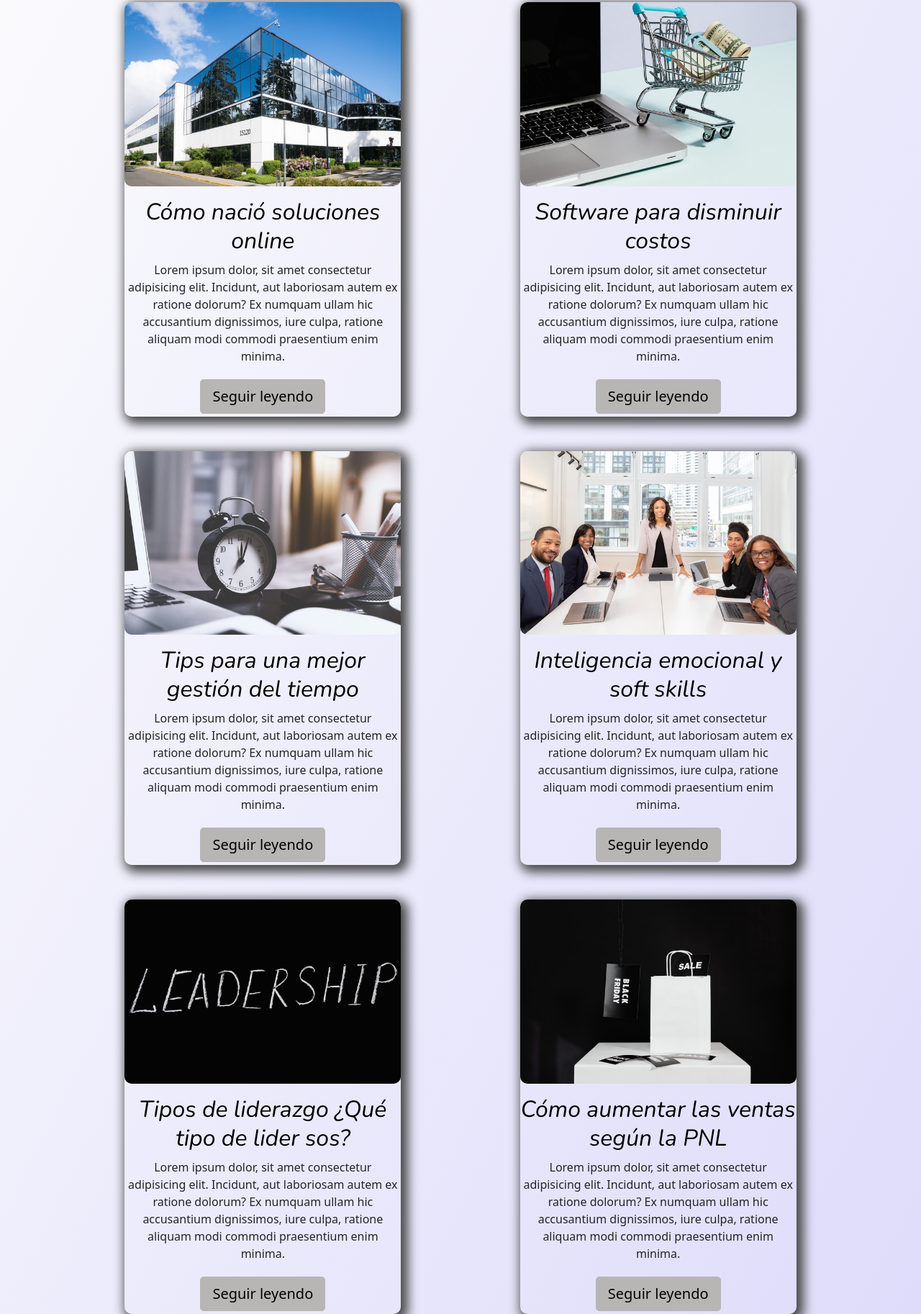
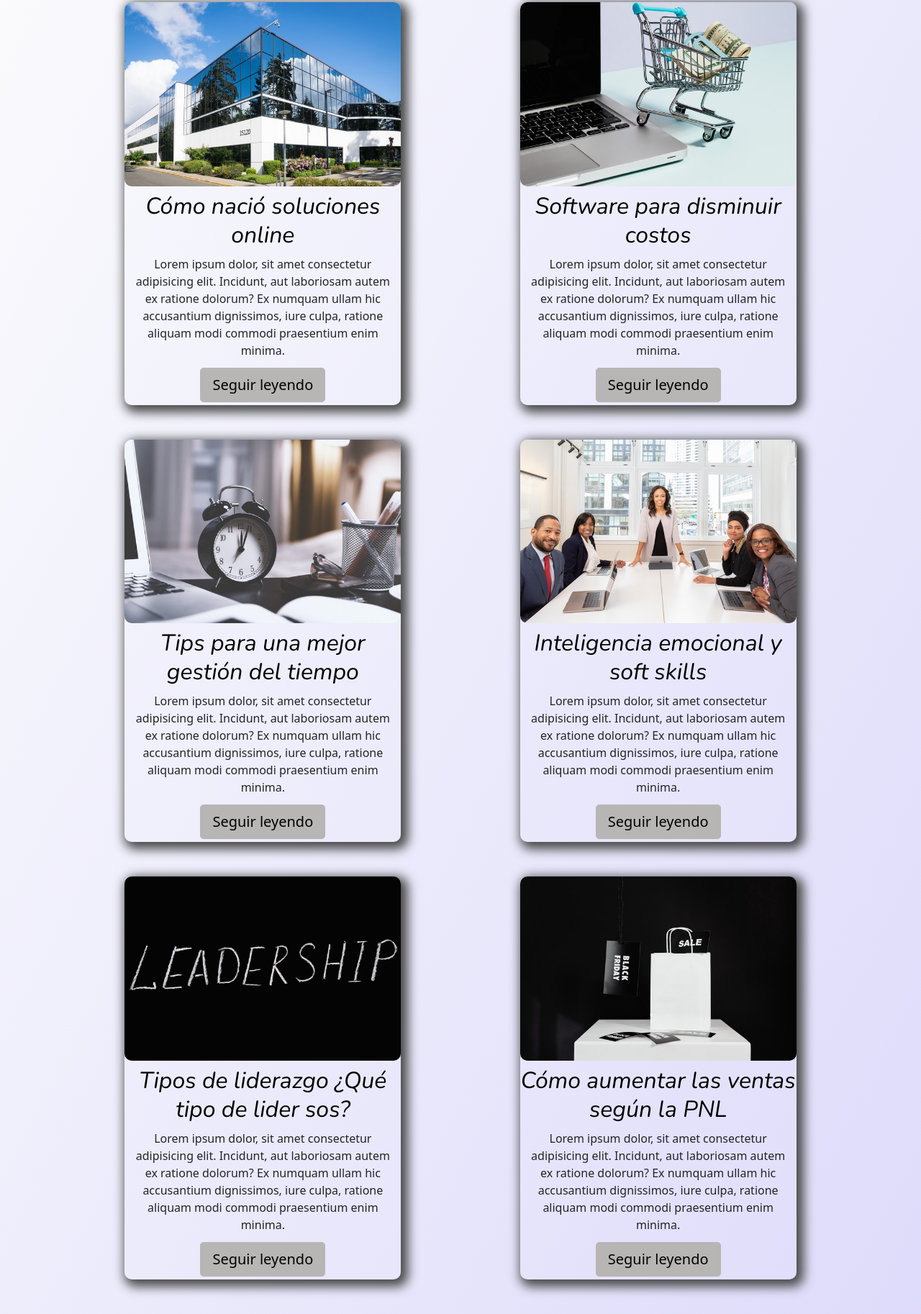
Before and after one commit to nahuel-lopez-dev/proyecto-coderhouse, a plain HTML site: page views/blog.html in a window 1280 px wide. Shown: the part 405-2231 px from the top of the page at 72% size. Drawn offline with nearby package versions, Linux system fonts and the light colour scheme.

Commit message:
Corrigiendo márgenes

```diff
--- a/assets/scss/style.scss
+++ b/assets/scss/style.scss
@@ -598,6 +598,10 @@ $theme-colors: (
         width: 90vw;
     }
 
+    .contenedorPilares {
+        margin: 0.25rem 1rem 1rem 1rem;
+    }
+
     .tituloValores {
         font-size: 1.5rem;
         padding-bottom: 2rem;
--- a/views/blog.html
+++ b/views/blog.html
@@ -68,8 +68,8 @@
   <section class="contenedorPilares">
     <article class="cajita">
       <a href="#"><img src="../img/edificio.jpg" class="articulo" alt="Imagen de una empresa"></a>
-      <h2 class="parrafo mt-3">Cómo nació soluciones online</h2>
-      <p>Lorem ipsum dolor, sit amet consectetur adipisicing elit. Incidunt, aut laboriosam autem ex ratione dolorum? Ex
+      <h2 class="parrafo mt-2">Cómo nació soluciones online</h2>
+      <p class="m-2">Lorem ipsum dolor, sit amet consectetur adipisicing elit. Incidunt, aut laboriosam autem ex ratione dolorum? Ex
         numquam ullam hic accusantium dignissimos, iure culpa, ratione aliquam modi commodi praesentium enim minima.</p>
       <a href="#" button type="button" class="btn btn-primary btn-lg m-1">Seguir leyendo</a>
     </article>
@@ -78,8 +78,8 @@
     <article class="cajita">
       <a href="#"><img src="../img/disminucionCostos.jpg" class="articulo"
           alt="Imagen de una laptop y al lado un carrito de compras con dinero adentro"></a>
-      <h2 class="parrafo mt-3">Software para disminuir costos</h2>
-      <p>Lorem ipsum dolor, sit amet consectetur adipisicing elit. Incidunt, aut laboriosam autem ex ratione dolorum? Ex
+      <h2 class="parrafo mt-2">Software para disminuir costos</h2>
+      <p class="m-2">Lorem ipsum dolor, sit amet consectetur adipisicing elit. Incidunt, aut laboriosam autem ex ratione dolorum? Ex
         numquam ullam hic accusantium dignissimos, iure culpa, ratione aliquam modi commodi praesentium enim minima.</p>
       <a href="#" button type="button" class="btn btn-primary btn-lg m-1">Seguir leyendo</a>
     </article>
@@ -87,8 +87,8 @@
     <article class="cajita">
       <a href="#"><img src="../img/gestionDelTiempo.jpg" class="articulo"
           alt="Imagen de un escritorio con una laptop, con lapicero y un reloj"></a>
-      <h2 class="parrafo mt-3">Tips para una mejor gestión del tiempo</h2>
-      <p>Lorem ipsum dolor, sit amet consectetur adipisicing elit. Incidunt, aut laboriosam autem ex ratione dolorum? Ex
+      <h2 class="parrafo mt-2">Tips para una mejor gestión del tiempo</h2>
+      <p class="m-2">Lorem ipsum dolor, sit amet consectetur adipisicing elit. Incidunt, aut laboriosam autem ex ratione dolorum? Ex
         numquam ullam hic accusantium dignissimos, iure culpa, ratione aliquam modi commodi praesentium enim minima.</p>
       <a href="#" button type="button" class="btn btn-primary btn-lg m-1">Seguir leyendo</a>
     </article>
@@ -96,8 +96,8 @@
     <article class="cajita">
       <a href="#"><img src="../img/softSkills.jpg" class="articulo"
           alt="Imagen de una reunión en una oficina, con sus integrantes mirándote"></a>
-      <h2 class="parrafo mt-3">Inteligencia emocional y soft skills</h2>
-      <p>Lorem ipsum dolor, sit amet consectetur adipisicing elit. Incidunt, aut laboriosam autem ex ratione dolorum? Ex
+      <h2 class="parrafo mt-2">Inteligencia emocional y soft skills</h2>
+      <p class="m-2">Lorem ipsum dolor, sit amet consectetur adipisicing elit. Incidunt, aut laboriosam autem ex ratione dolorum? Ex
         numquam ullam hic accusantium dignissimos, iure culpa, ratione aliquam modi commodi praesentium enim minima.</p>
       <a href="#" button type="button" class="btn btn-primary btn-lg m-1">Seguir leyendo</a>
     </article>
@@ -105,8 +105,8 @@
     <article class="cajita">
       <a href="#"><img src="../img/liderazgo.jpg" class="articulo"
           alt="imagen de fondo negro y letras blancas, con la palabra: leadership"></a>
-      <h2 class="parrafo mt-3">Tipos de liderazgo ¿Qué tipo de lider sos?</h2>
-      <p>Lorem ipsum dolor, sit amet consectetur adipisicing elit. Incidunt, aut laboriosam autem ex ratione dolorum? Ex
+      <h2 class="parrafo mt-2">Tipos de liderazgo ¿Qué tipo de lider sos?</h2>
+      <p class="m-2">Lorem ipsum dolor, sit amet consectetur adipisicing elit. Incidunt, aut laboriosam autem ex ratione dolorum? Ex
         numquam ullam hic accusantium dignissimos, iure culpa, ratione aliquam modi commodi praesentium enim minima.</p>
       <a href="#" button type="button" class="btn btn-primary btn-lg m-1">Seguir leyendo</a>
     </article>
@@ -114,8 +114,8 @@
     <article class="cajita">
       <a href="#"><img src="../img/ventas.jpg" class="articulo"
           alt="Imagen con fondo negro, de una bolsa de compras con letreros que dicen: black friday y sale"></a>
-      <h2 class="parrafo mt-3">Cómo aumentar las ventas según la PNL</h2>
-      <p>Lorem ipsum dolor, sit amet consectetur adipisicing elit. Incidunt, aut laboriosam autem ex ratione dolorum? Ex
+      <h2 class="parrafo mt-2">Cómo aumentar las ventas según la PNL</h2>
+      <p class="m-2">Lorem ipsum dolor, sit amet consectetur adipisicing elit. Incidunt, aut laboriosam autem ex ratione dolorum? Ex
         numquam ullam hic accusantium dignissimos, iure culpa, ratione aliquam modi commodi praesentium enim minima.</p>
       <a href="#" button type="button" class="btn btn-primary btn-lg m-1">Seguir leyendo</a>
     </article>
```
Also changed, not shown: views/servicios.html (+4 -4 lines), assets/css/style.css.
